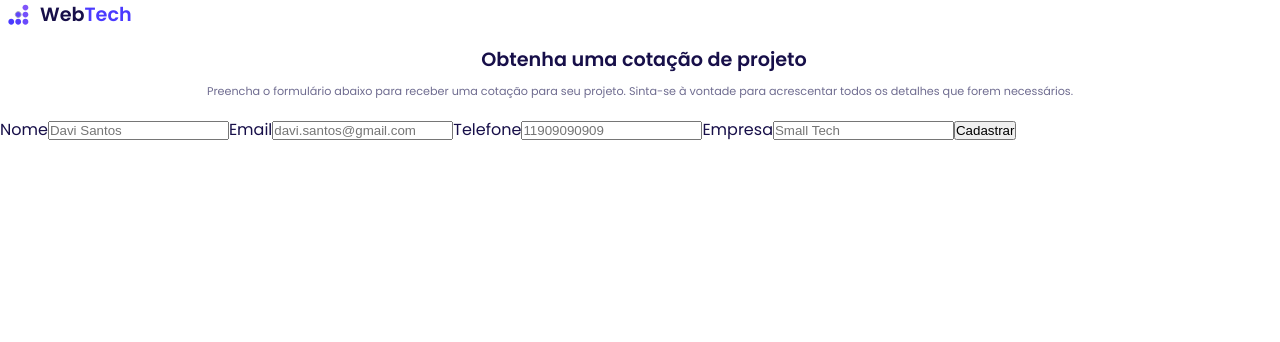
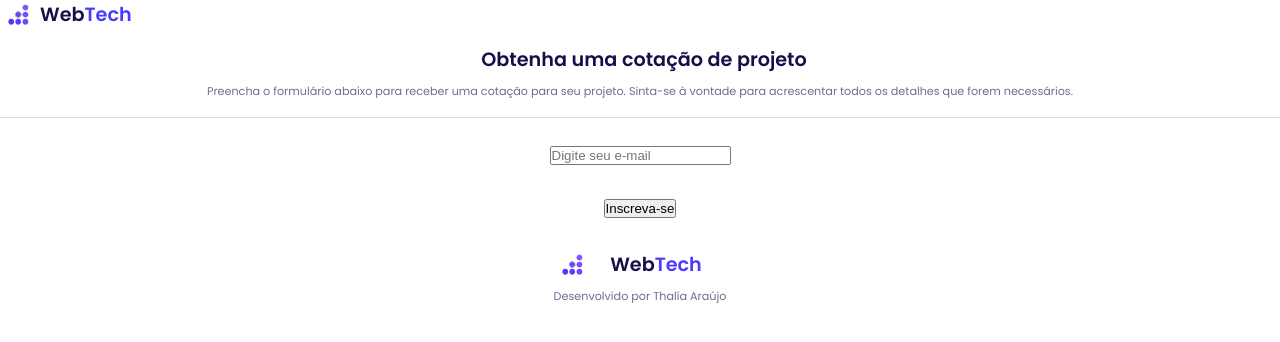
Before and after one commit to Thaliaraujo/multiStepFormTypescript, a React (Create React App) app: page /dashboard in a window 1280 px wide. Shown: the top 342 px of the page. Built offline with nearby package versions, Linux system fonts and the light colour scheme.

Commit message:
created: footer component

```diff
--- a/mock/db.json
+++ b/mock/db.json
@@ -42,5 +42,11 @@
       "company": "small",
       "id": 6
     }
+  ],
+  "subscription": [
+    {
+      "email": "thalia.araujo@",
+      "id": 1
+    }
   ]
 }
--- a/src/app/pages/dashboard/Dashboard.tsx
+++ b/src/app/pages/dashboard/Dashboard.tsx
@@ -1,8 +1,8 @@
 import './DashboardStyles.css'
+import { Footer } from './components/footer/Footer';
 import { Form } from "./components/form/Form";
 import { Logo } from "./components/logo/Logo";
 import { TitleAndParagraph } from './components/tiltleAndParagraph/TitleAndParagraph';
-
 
 
 export const Dashboard = () => {
@@ -11,6 +11,7 @@ export const Dashboard = () => {
             <Logo />
             <TitleAndParagraph />
             <Form />
+            <Footer />
         </div>
     );
 };
--- /dev/null
+++ b/src/app/pages/dashboard/components/footer/Footer.tsx
@@ -0,0 +1,73 @@
+import { useState } from "react";
+import { ISubscription, SubscriptionService } from "../../../../shared/services/api/subscription/SubscriptionService";
+import { ApiException } from "../../../../shared/services/api/ApiException";
+
+import { InputRegister } from "../inputRegister/InputRegister";
+import { Logo } from "../logo/Logo";
+import { Paragraphs } from "../paragraphs/Paragraphs";
+
+import styled from "styled-components";
+
+
+const SFooter = styled.div`
+    display: flex;
+    flex-direction: column;
+    align-items: center;
+    gap: 2rem;
+    padding: 1.5rem;
+    border-top: 1px solid var(--neutral-400);
+`
+
+const SContent = styled.div`
+    display: flex;
+    flex-direction: column;
+    text-align: center;
+    gap: .5rem;
+`
+
+export const Footer = () => {
+
+    const [subscription, setSubscription] = useState<ISubscription[]>([]);
+    const [email, setEmail] = useState('');
+
+    const handleSubscription = () => {
+
+        if (email.trim() === '') {
+            alert('Insira seu e-mail');
+            return;
+          };
+
+        //criando um objeto para enviar dados para SubscriptionService
+        const dataToCreate: Omit<ISubscription, 'id'> = {
+            email: email,
+        };
+
+        // Chama o serviço para criar um novo registro
+        SubscriptionService.create(dataToCreate)
+        .then((result) => {
+        if (result instanceof ApiException) {
+            alert(result.message);
+        } else {
+            setSubscription((oldSubscription) => [...oldSubscription, result[0]]);
+            // Limpa o campo após o cadastro
+            setEmail('');
+        }
+        });
+    };
+
+    return(
+        <SFooter>
+            <InputRegister
+                label= ""
+                placeholder="Digite seu e-mail"
+                value= {email}
+                onChange={newValue => setEmail(newValue)}
+            />
+            <button type="button" onClick={handleSubscription}>Inscreva-se</button>
+            <SContent>
+                <Logo />
+                <Paragraphs>Desenvolvido por Thalía Araújo</Paragraphs>
+            </SContent>
+        </SFooter>
+    );
+};
--- a/src/app/pages/dashboard/components/form/Form.tsx
+++ b/src/app/pages/dashboard/components/form/Form.tsx
@@ -1,77 +1,18 @@
-import { useState } from "react";
-import { InputRegister } from "../inputRegister/InputRegister";
-import { IRegister, RegisterService } from "../../../../shared/services/api/register/RegisterService";
-import { ApiException } from "../../../../shared/services/api/ApiException";
+import { StepOne } from "./components/step1/StepOne";
+import { StepTwo } from "./components/step2/StepTwo";
+import { StepThree } from "./components/step3/StepThree";
+import { StepFour } from "./components/step4/StepFour";
+
 
 export const Form = () => {
-
-    const [register, setRegister] = useState<IRegister[]>([]);
-    const [name, setName] = useState('');
-    const [email, setEmail] = useState('');
-    const [phone, setPhone] = useState('');
-    const [company, setCompany] = useState('');
-
-    const handleRegister = () => {
-
-        if (name.trim() === '' || email.trim() === '' || phone.trim() === '') {
-            alert('Os campos nome, e-mail e telefone são obrigatórios.');
-            return;
-          };
-        //criando um objeto para enviar dados para RegisterService
-        const dataToCreate: Omit<IRegister, 'id'> = {
-            name: name,
-            email: email,
-            phone: parseFloat(phone), // Converte 'phone' para número
-            company: company,
-        };
-
-        // Chama o serviço para criar um novo registro
-        RegisterService.create(dataToCreate)
-        .then((result) => {
-        if (result instanceof ApiException) {
-            alert(result.message);
-        } else {
-            setRegister((oldregister) => [...oldregister, result[0]]);
-            // Limpa os campos após o cadastro
-            setName('');
-            setEmail('');
-            setPhone('');
-            setCompany('');
-        }
-        });
-    };
+    const formComponents = [
+        <StepOne />,
+        <StepTwo />,
+        <StepThree />,
+        <StepFour />
+    ];
 
     return(
-        <form>
-            <InputRegister
-                label= "Nome"
-                placeholder="Davi Santos"
-                value= {name}
-                onChange={newValue => setName(newValue)}
-            />
-
-            <InputRegister
-                label="Email"
-                placeholder="davi.santos@gmail.com"
-                value={email}
-                onChange={newValue => setEmail(newValue)}
-            />
-
-            <InputRegister
-                label="Telefone"
-                placeholder="11909090909"
-                value={phone}
-                onChange={newValue => setPhone(newValue)}
-            />
-
-            <InputRegister
-                label="Empresa"
-                placeholder="Small Tech"
-                value={company}
-                onChange={newValue => setCompany(newValue)}
-            />
-
-            <button type="button" onClick={handleRegister}>Cadastrar</button>
-        </form>
+      <></>
     );
 };
--- /dev/null
+++ b/src/app/pages/dashboard/components/form/components/step2/StepTwo.tsx
@@ -0,0 +1,6 @@
+
+export const StepTwo = () => {
+    return(
+        <></>
+    );
+};
--- /dev/null
+++ b/src/app/pages/dashboard/components/form/components/step3/StepThree.tsx
@@ -0,0 +1,5 @@
+export const StepThree = () => {
+    return(
+        <></>
+    );
+};
--- /dev/null
+++ b/src/app/pages/dashboard/components/form/components/step4/StepFour.tsx
@@ -0,0 +1,5 @@
+export const StepFour = () => {
+    return(
+        <></>
+    );
+};
--- a/src/app/pages/dashboard/components/logo/Logo.tsx
+++ b/src/app/pages/dashboard/components/logo/Logo.tsx
@@ -2,7 +2,7 @@ import styled from "styled-components";
 import logo from "./imageLogo/logo.svg";
 
 
-const Logotipo = styled.h1`
+const SLogo = styled.h1`
     font-size: 1.2rem;
     font-weight: 600;
     color: var(--neutral-800);
@@ -22,7 +22,7 @@ const Logotipo = styled.h1`
 export const Logo = () => {
     return(
         <div>
-            <Logotipo>Web<span>Tech</span></Logotipo>
+            <SLogo>Web<span>Tech</span></SLogo>
         </div>
 
     );
--- /dev/null
+++ b/src/app/shared/services/api/subscription/SubscriptionService.ts
@@ -0,0 +1,62 @@
+import { Api } from "../ApiConfig";
+import { ApiException } from "../ApiException";
+
+
+export interface ISubscription {
+    id: number;
+    email: string;
+};
+
+
+const getAll = async (): Promise<ISubscription[] | ApiException> => {
+    try {
+        const {data} = await Api().get('/subscription');
+        return data;
+    } catch(error: any) {
+        return new ApiException(error.message || 'Erro ao consultar registros')
+    };
+};
+
+const getById = async (id: number): Promise<ISubscription | ApiException> => {
+    try {
+        const {data} = await Api().get(`/subscription/${id}`);
+        return data;
+    } catch(error: any) {
+        return new ApiException(error.message || 'Erro ao consultar registro')
+    };
+};
+
+const create = async (dataToCreate: Omit<ISubscription, 'id'>): Promise<ISubscription[] | ApiException> => {
+    try {
+        const {data} = await Api().post<any>('/subscription', dataToCreate);
+        return data;
+    } catch(error: any) {
+        return new ApiException(error.message || 'Erro ao consultar criar registro')
+    };
+};
+
+const updateById = async (id: number, dataToUpdate: ISubscription): Promise<ISubscription[] | ApiException> => {
+    try {
+        const {data} = await Api().put(`/subscription/${id}`, dataToUpdate);
+        return data;
+    } catch(error: any) {
+        return new ApiException(error.message || 'Erro ao atualizar o registro')
+    };
+};
+
+const deleteById  = async (id: number): Promise<undefined | ApiException> => {
+    try {
+        await Api().delete(`/subscription/${id}`);
+        return undefined;
+    } catch(error: any) {
+        return new ApiException(error.message || 'Erro ao deletar registro')
+    };
+};
+
+export const SubscriptionService = {
+    getAll,
+    getById,
+    create,
+    updateById,
+    deleteById
+};
```
Also changed, not shown: src/app/pages/dashboard/components/form/components/step1/StepOne.tsx (+35 -0 lines).
